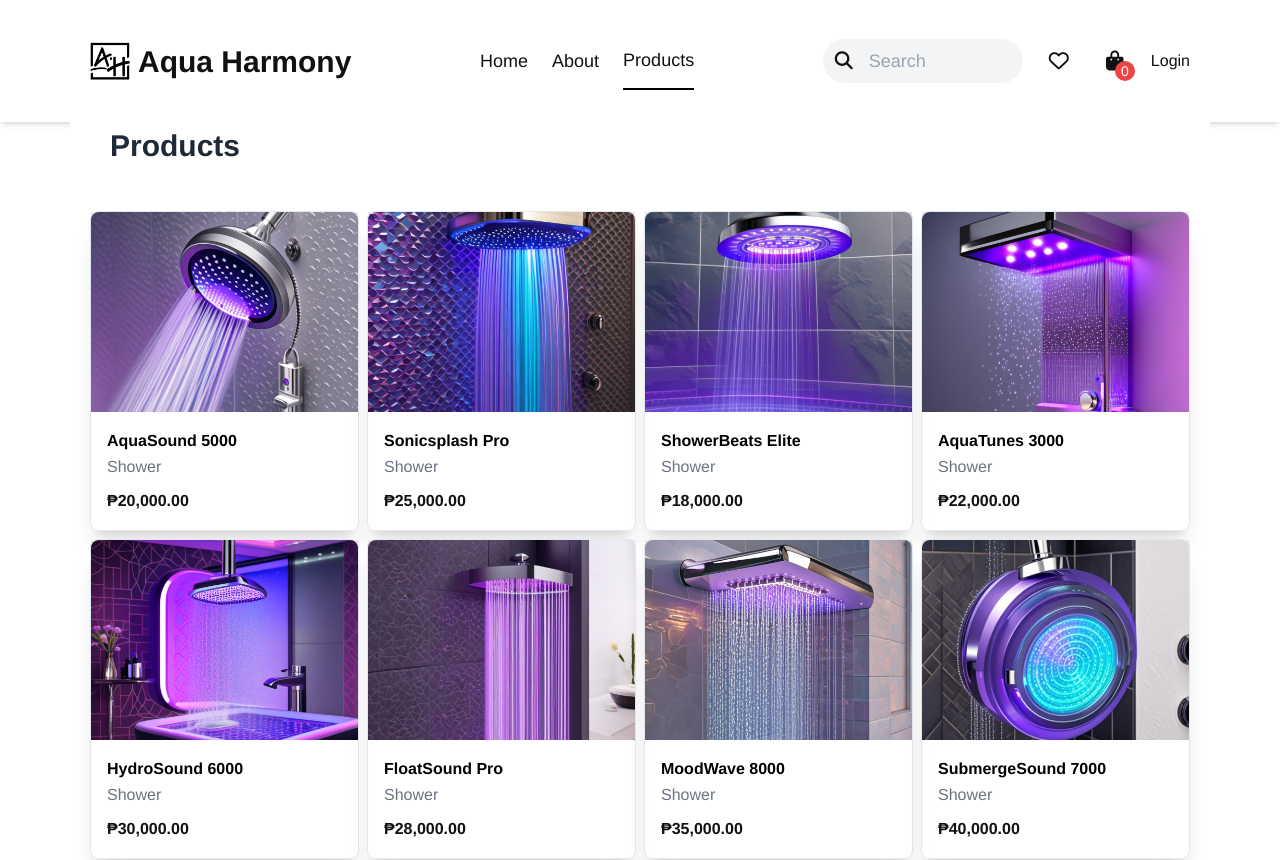
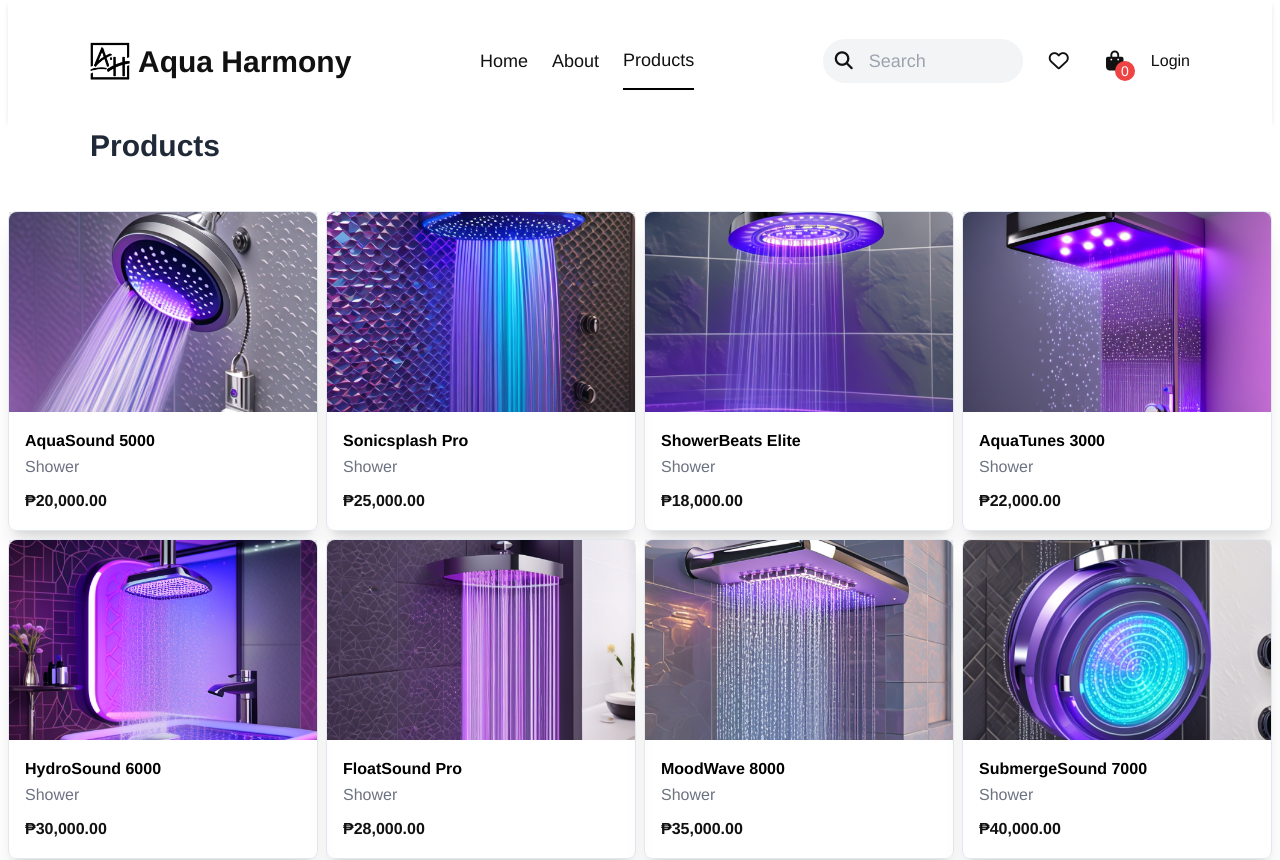
Before and after one commit to japhethh/Aquaharmony, a React (Vite) app: page /Aquaharmony/products in a window 1280 px wide. Shown: the top 860 px of the page. Built offline with nearby package versions, Linux system fonts and the light colour scheme; a web font is replaced by a local one.

Commit message:
Adding toastify npm

```diff
--- a/src/App.jsx
+++ b/src/App.jsx
@@ -17,7 +17,7 @@ import 'react-toastify/dist/ReactToastify.css';
 
 function App() {
   return (
-    <div className="App">
+    <div className="App mx-2">
       <ToastContainer/>
 
       <BrowserRouter>
--- a/src/pages/Products.jsx
+++ b/src/pages/Products.jsx
@@ -6,7 +6,7 @@ import { PRODUCTS } from "../data";
 
 const Products = ({ heading }) => {
   return (
-    <main className="bg-white leading-relaxed md:px-2 md:container">
+    <main className="bg-white leading-relaxed ">
       <div className="">
         <div className=" flex justify-between">
           <div className="container">
--- a/src/pages/SingleProduct.jsx
+++ b/src/pages/SingleProduct.jsx
@@ -1,14 +1,12 @@
 import { Link, useNavigate, useParams } from "react-router-dom";
-import { useState, useEffect,useContext } from "react";
+import { useState, useEffect, useContext } from "react";
 import { PRODUCTS } from "../data.jsx";
 import formatCurrency from "../utilities/formatCurrency.jsx";
-import {StoreContext} from '../Context/StoreContext.jsx'
-import { toast } from 'react-toastify';
-
+import { StoreContext } from "../Context/StoreContext.jsx";
+import { toast } from "react-toastify";
 
 const SingleProduct = () => {
-
- const {setItems,items } = useContext(StoreContext);
+  const { setItems, items } = useContext(StoreContext);
   const navigate = useNavigate();
   const { productId } = useParams();
   const [data, setData] = useState([]);
@@ -17,8 +15,6 @@ const SingleProduct = () => {
   const retrieveProduct = PRODUCTS.find(
     (product) => product.id === parseInt(productId)
   );
-
-
 
   useEffect(() => {
     const datas = localStorage.getItem("cart");
@@ -29,26 +25,29 @@ const SingleProduct = () => {
     //   setNotifAlert(false);
 
     // },5000);
-
   }, []);
 
   const handleData = () => {
-    const newData = [...data, retrieveProduct];
-    localStorage.setItem("cart", JSON.stringify(newData));
-    setItems(newData)
-    // setIsActive(true);
-    setData(newData);
-    toast.success("Added Successfully")
 
+    const existingProduct = data.find((product) => product.id === retrieveProduct.id)
+      console.log( {"added":"addded",retrieveProduct})
+    if (!existingProduct) {
+      const newData = [...data, retrieveProduct];
+      localStorage.setItem("cart", JSON.stringify(newData));
+      setItems(newData);
+      // setIsActive(true);
+      setData(newData);
+      toast.success("Added Successfully");
+    } else {
+      toast.error("Added already")
+    }
   };
-
 
   const { name, price, image, detail, category } = retrieveProduct;
 
   return (
     <main>
       <div className="bg-white min-h-screen leading-relaxed px-5 relative">
-
         <div className="md:block hidden">
           <div className="pg-header">
             <div className="container flex flex-col-reverse md:flex-row">
@@ -141,7 +140,6 @@ const SingleProduct = () => {
               Add Bag
             </button>
 
-
             <button className="rounded-full w-full mx-auto py-4 px-7 bg-white border-[2px] border-violet-200 text-[#111111] text-lg flex gap-2 justify-center items-center hover:border-[#111111]">
               <span>Favorite</span>
               <i className="fa-regular fa-heart"></i>
```
